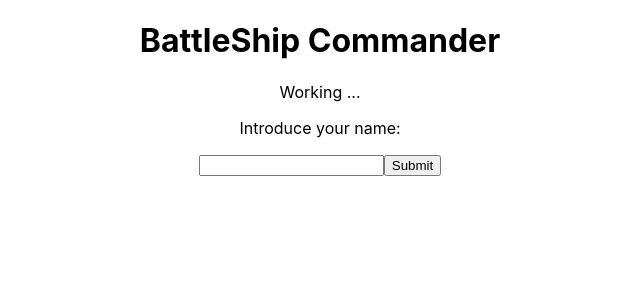
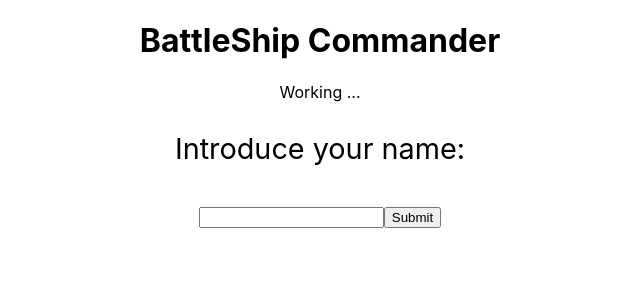
Before and after one commit to lakylekidd/battleship-commander-client, a React (Create React App) app: page / in a window 1280 px wide. Shown: the top 300 px of the page, without its empty margins (320-960 px from the left). Built offline with nearby package versions, Linux system fonts and the light colour scheme.

Commit message:
Add Login Container + loginContainer initial css

```diff
--- a/src/components/LoginContainer.js
+++ b/src/components/LoginContainer.js
@@ -1,6 +1,8 @@
 import React, { Component } from 'react'
 import { connect } from 'react-redux';
 import { newUser } from '../actions/userActions'
+
+import './css/loginContainer.css'
 
 class Login extends Component {
   state = {
@@ -14,15 +16,13 @@ class Login extends Component {
 
   handleSubmit = (event) => {
     event.preventDefault()
-    console.log('Submitting')
     this.setState({submitted: true})
-    //send it to the store
     this.props.newUser(this.state.userName)
   }
 
   render() {
     return (
-      <div>
+      <div className="loginContainer">
         {this.state.submitted
           ? <h2>Welcome {this.state.userName}</h2>
           : <form>
--- /dev/null
+++ b/src/components/css/loginContainer.css
@@ -0,0 +1,3 @@
+.loginContainer {
+  font-size: 1.8rem;
+}
```
